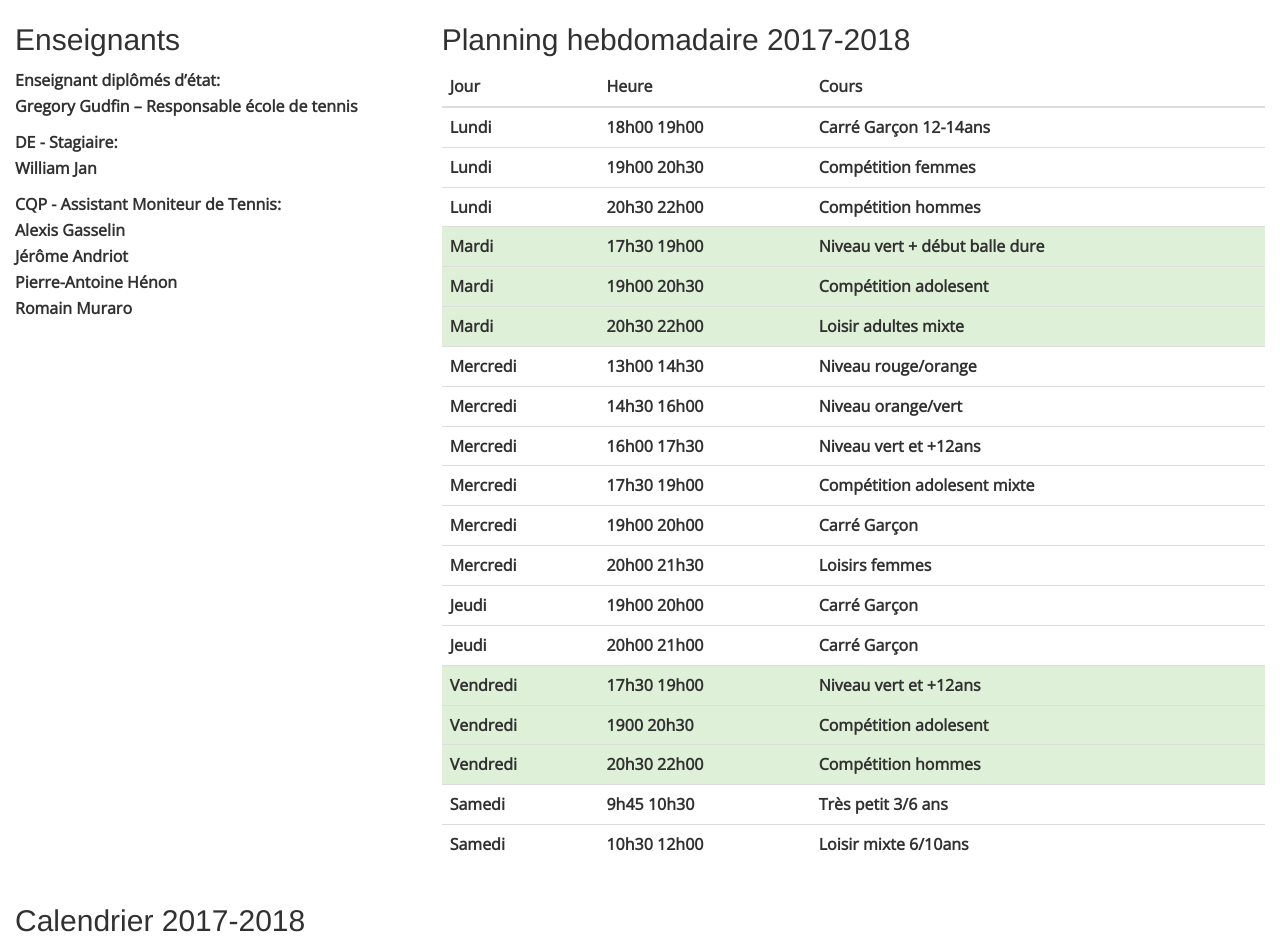
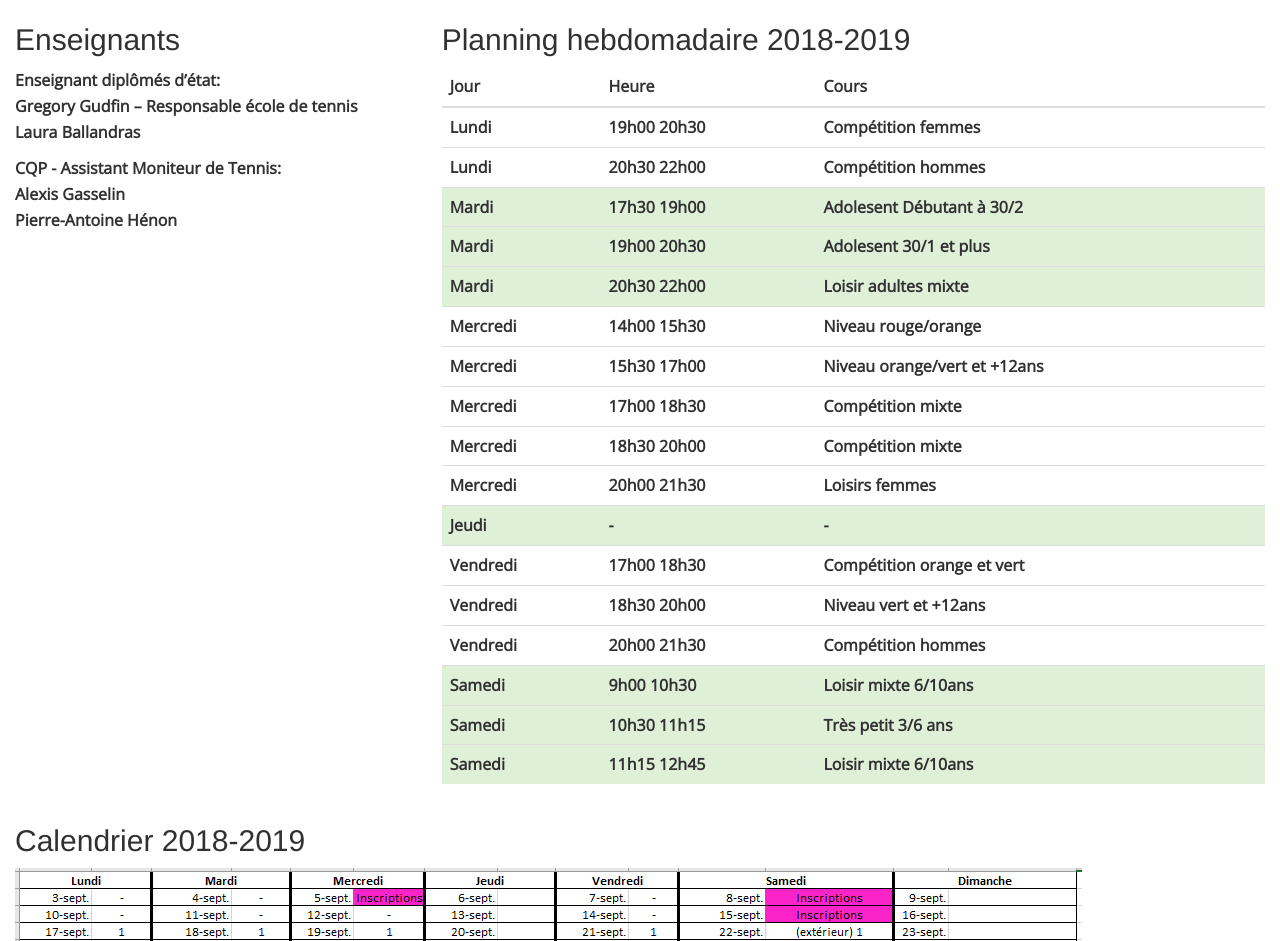
Before and after one commit to odraghi/ampuis-tennis-club, a website: page app/index.html at #!/ecole in a window 1280 px wide. Shown: the part 243-1184 px from the top of the page. Drawn offline with nearby package versions, Linux system fonts and the light colour scheme; some packages are replaced by stand-ins of ours; files that its build step writes are made by us from their sources.

Commit message:
saison 2019

```diff
--- a/Gruntfile.js
+++ b/Gruntfile.js
@@ -229,7 +229,8 @@ module.exports = function (grunt) {
           '<%= yeoman.dist %>/scripts/{,*/}*.js',
           '<%= yeoman.dist %>/styles/{,*/}*.css',
           '<%= yeoman.dist %>/images/{,*/}*.{png,jpg,jpeg,gif,webp,svg}',
-          '<%= yeoman.dist %>/styles/fonts/*'
+          '<%= yeoman.dist %>/styles/fonts/*',
+          '<%= yeoman.dist %>/styles/download/*'
         ]
       }
     },
@@ -380,7 +381,8 @@ module.exports = function (grunt) {
             '*.{ico,png,txt}',
             '*.html',
             'images/{,*/}*.{webp}',
-            'styles/fonts/{,*/}*.*'
+            'styles/fonts/{,*/}*.*',
+            'download/{,*/}*.*'
           ]
         }, {
           expand: true,
--- a/app/index.html
+++ b/app/index.html
@@ -30,7 +30,7 @@
     <div class="container-fluid bg-footer">
       <h4>
         <i class="fa fa-copyright" aria-hidden="true"></i>
-        Copyright Ampuis Tennis Club 2017
+        Copyright Ampuis Tennis Club 2019
       </h4>
     </div>
     <!-- build:js(.) scripts/vendor.js -->
--- a/app/views/ecole.html
+++ b/app/views/ecole.html
@@ -11,22 +11,17 @@
       <h2>Enseignants</h2>
       <p>
         <strong>Enseignant diplômés d’état:</strong><br>
-        Gregory Gudfin – Responsable école de tennis
-      </p>
-      <p>
-        <strong>DE - Stagiaire:</strong><br>
-        William Jan
+        Gregory Gudfin – Responsable école de tennis<br>
+        Laura Ballandras
       </p>
       <p>
         <strong>CQP - Assistant Moniteur de Tennis:</strong><br>
         Alexis Gasselin<br>
-        Jérôme Andriot<br>
         Pierre-Antoine Hénon<br>
-        Romain Muraro
       </p>
     </div>
     <div class="col-md-8">
-      <h2>Planning hebdomadaire 2017-2018</h2>
+      <h2>Planning hebdomadaire 2018-2019</h2>
       <table class="table">
         <thead>
           <th>
@@ -41,61 +36,55 @@
         </thead>
         <tbody>
           <tr>
-            <td>Lundi</td><td>18h00 19h00</td><td>Carré Garçon 12-14ans</td>
-          </tr>
-          <tr>
             <td>Lundi</td><td>19h00 20h30</td><td>Compétition femmes</td>
           </tr>
           <tr>
             <td>Lundi</td><td>20h30 22h00</td><td>Compétition hommes</td>
           </tr>
           <tr class="success">
-            <td>Mardi</td><td>17h30 19h00</td><td>Niveau vert + début balle dure</td>
+            <td>Mardi</td><td>17h30 19h00</td><td>Adolesent Débutant à 30/2</td>
           </tr>
           <tr class="success">
-            <td>Mardi</td><td>19h00 20h30</td><td>Compétition adolesent</td>
+            <td>Mardi</td><td>19h00 20h30</td><td>Adolesent 30/1 et plus</td>
           </tr>
           <tr class="success">
             <td>Mardi</td><td>20h30 22h00</td><td>Loisir adultes mixte</td>
           </tr>
           <tr>
-            <td>Mercredi</td><td>13h00 14h30</td><td>Niveau rouge/orange</td>
+            <td>Mercredi</td><td>14h00 15h30</td><td>Niveau rouge/orange</td>
           </tr>
           <tr>
-            <td>Mercredi</td><td>14h30 16h00</td><td>Niveau orange/vert</td>
+            <td>Mercredi</td><td>15h30 17h00</td><td>Niveau orange/vert et +12ans</td>
           </tr>
           <tr>
-            <td>Mercredi</td><td>16h00 17h30</td><td>Niveau vert et +12ans</td>
+            <td>Mercredi</td><td>17h00 18h30</td><td>Compétition mixte</td>
           </tr>
           <tr>
-            <td>Mercredi</td><td>17h30 19h00</td><td>Compétition adolesent mixte</td>
-          </tr>
-          <tr>
-            <td>Mercredi</td><td>19h00 20h00</td><td>Carré Garçon</td>
+            <td>Mercredi</td><td>18h30 20h00</td><td>Compétition mixte</td>
           </tr>
           <tr>
             <td>Mercredi</td><td>20h00 21h30</td><td>Loisirs femmes</td>
           </tr>
-          <tr>
-            <td>Jeudi</td><td>19h00 20h00</td><td>Carré Garçon</td>
+          <tr class="success">
+            <td>Jeudi</td><td>-</td><td>-</td>
           </tr>
           <tr>
-            <td>Jeudi</td><td>20h00 21h00</td><td>Carré Garçon</td>
+            <td>Vendredi</td><td>17h00 18h30</td><td>Compétition orange et vert</td>
+          </tr>
+          <tr>
+            <td>Vendredi</td><td>18h30 20h00</td><td>Niveau vert et +12ans</td>
+          </tr>
+          <tr>
+            <td>Vendredi</td><td>20h00 21h30</td><td>Compétition hommes</td>
           </tr>
           <tr class="success">
-            <td>Vendredi</td><td>17h30 19h00</td><td>Niveau vert et +12ans</td>
+            <td>Samedi</td><td>9h00 10h30</td><td>Loisir mixte 6/10ans</td>
           </tr>
           <tr class="success">
-            <td>Vendredi</td><td>1900 20h30</td><td>Compétition adolesent</td>
+            <td>Samedi</td><td>10h30 11h15</td><td>Très petit 3/6 ans</td>
           </tr>
           <tr class="success">
-            <td>Vendredi</td><td>20h30 22h00</td><td>Compétition hommes</td>
-          </tr>
-          <tr>
-            <td>Samedi</td><td>9h45 10h30</td><td>Très petit 3/6 ans</td>
-          </tr>
-          <tr>
-            <td>Samedi</td><td>10h30 12h00</td><td>Loisir mixte 6/10ans</td>
+            <td>Samedi</td><td>11h15 12h45</td><td>Loisir mixte 6/10ans</td>
           </tr>
         </tbody>
       </table>
@@ -103,8 +92,8 @@
   </div>
   <div class="row">
     <div class="col-md-12">
-      <h2>Calendrier 2017-2018</h2>
-      <img src="images/calendrier_ecole_2018.png" alt="" class="img-responsive" />
+      <h2>Calendrier 2018-2019</h2>
+      <img src="images/calendrier_ecole_2019.png" alt="" class="img-responsive" />
     </div>
   </div>
 
```
Also changed, not shown: app/views/main.html (+5 -7 lines), app/views/partenaires.html (+2 -0 lines), app/views/tarifs.html (+4 -3 lines), app/images/calendrier_ecole_2019.png (added), app/images/news/inscriptions_2019.jpg (added), app/images/tennis_004_1600x560.jpg (added), app/images/tennis_005.jpg (added), 2 other files.
